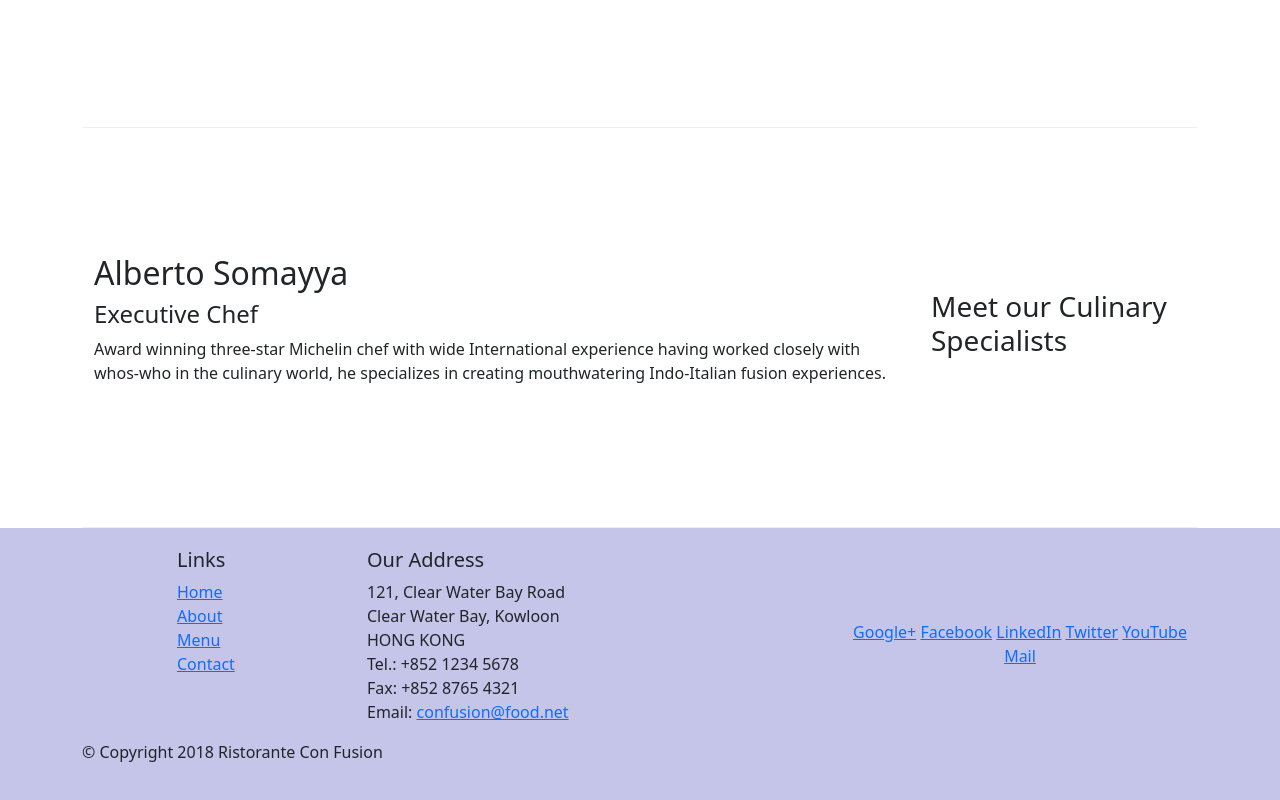
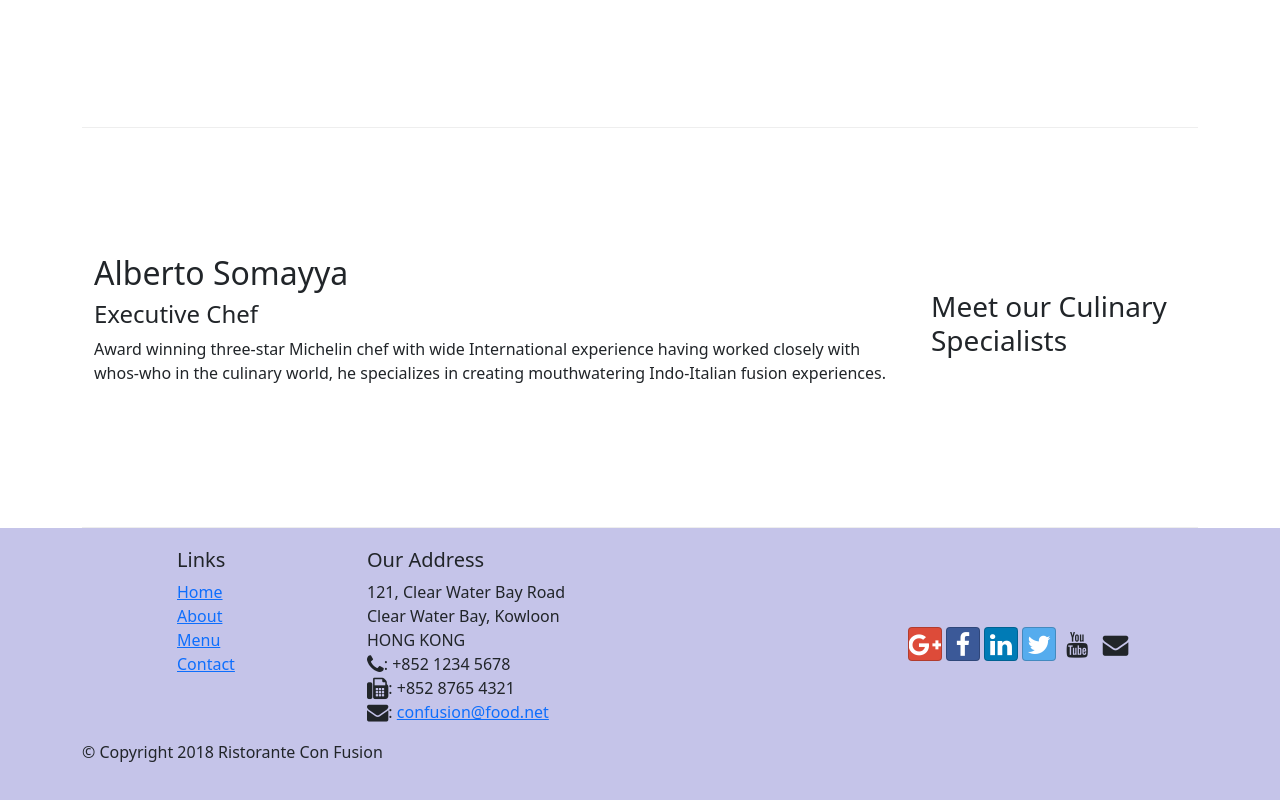
Before and after one commit to bernardolr/Front-end-web-UI-frameworks, a website: page index.html in a window 1280 px wide. Shown: the part 932-1732 px from the top of the page. Drawn offline with nearby package versions, Linux system fonts and the light colour scheme.

Commit message:
Icon Fonts

```diff
--- a/index.html
+++ b/index.html
@@ -14,6 +14,8 @@
     -->
 
     <link href="https://cdn.jsdelivr.net/npm/bootstrap@5.1.0/dist/css/bootstrap.min.css" rel="stylesheet" integrity="sha384-KyZXEAg3QhqLMpG8r+8fhAXLRk2vvoC2f3B09zVXn8CA5QIVfZOJ3BCsw2P0p/We" crossorigin="anonymous">
+    <link rel="stylesheet" href="node_modules/font-awesome/css/font-awesome.min.css">
+    <link rel="stylesheet" href="node_modules/bootstrap-social/bootstrap-social.css">
     <link rel="stylesheet" href="css/styles.css">
     <title>Ristorante Con Fusion</title>
 </head>
@@ -102,19 +104,19 @@
 		              121, Clear Water Bay Road<br>
 		              Clear Water Bay, Kowloon<br>
 		              HONG KONG<br>
-		              Tel.: +852 1234 5678<br>
-		              Fax: +852 8765 4321<br>
-		              Email: <a href="mailto:confusion@food.net">confusion@food.net</a>
+		              <span class="fa fa-phone fa-lg"></span>: +852 1234 5678<br>
+		              <span class="fa fa-fax fa-lg"></span>: +852 8765 4321<br>
+		              <span class="fa fa-envelope fa-lg"></span>: <a href="mailto:confusion@food.net">confusion@food.net</a>
 		           </address>
                 </div>
                 <div class=" col-12 col-sm-4 align-self-center">
                     <div class="text-center">
-                        <a href="http://google.com/+">Google+</a>
-                        <a href="http://www.facebook.com/profile.php?id=">Facebook</a>
-                        <a href="http://www.linkedin.com/in/">LinkedIn</a>
-                        <a href="http://twitter.com/">Twitter</a>
-                        <a href="http://youtube.com/">YouTube</a>
-                        <a href="mailto:">Mail</a>
+                        <a class="btn btn-social-icon btn-google" href="http://google.com/+"><span class="fa fa-google-plus fa-lg"></a>
+                        <a class="btn btn-social-icon btn-facebook" href="http://www.facebook.com/profile.php?id="><span class="fa fa-facebook fa-lg"></span></a>
+                        <a class="btn btn-social-icon btn-linkedin" href="http://www.linkedin.com/in/"><span class="fa fa-linkedin fa-lg"></span></a>
+                        <a class="btn btn-social-icon btn-twitter" href="http://twitter.com/"><span class="fa fa-twitter fa-lg"></a>
+                        <a class="btn btn-social-icon btn-youtube" href="http://youtube.com/"><span class="fa fa-youtube fa-lg"></a>
+                        <a class="btn btn-social-icon" href="mailto:"><span class="fa fa-envelope fa-lg"></a>
                     </div>
                 </div>
            </div>
--- a/package.json
+++ b/package.json
@@ -14,7 +14,10 @@
     "lite-server": "^2.3.0"
   },
   "dependencies": {
+    "@popperjs/core": "^2.9.3",
     "bootstrap": "^5.1.0",
+    "bootstrap-social": "^5.1.1",
+    "font-awesome": "^4.7.0",
     "jquery": "^3.6.0",
     "popper.js": "^1.16.1"
   }
```
Also changed, not shown: aboutus.html (+11 -9 lines), 1 other file.
